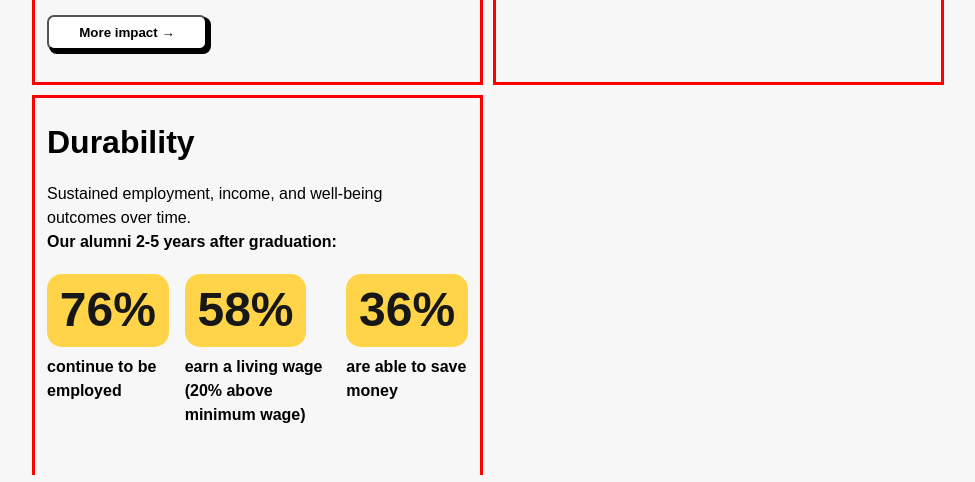
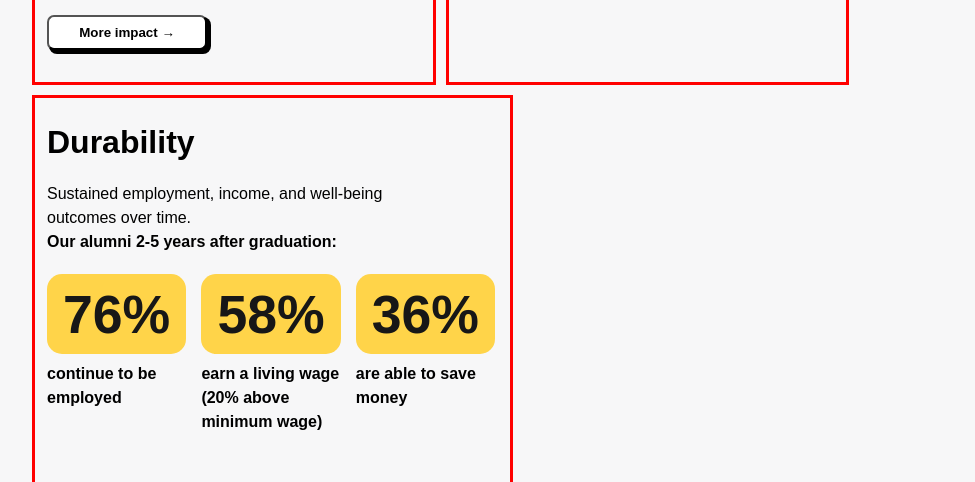
Before and after one commit to kkoryax/css-webpage, a plain HTML site: page index.html in a window 1280 px wide. Shown: the part 603-1085 px from the top of the page, without its empty margins (41-1016 px from the left). Drawn offline with Linux system fonts and the light colour scheme.

Commit message:
style(file): minor changed to <durability> box for adjusted gap between box and set new width with character

```diff
--- a/style.css
+++ b/style.css
@@ -5,8 +5,8 @@
     padding: 0;
     box-sizing: border-box;
 }
-
-/* * {
+/*
+* {
     outline: red solid 1px;
 } */
 
@@ -49,7 +49,7 @@ main {
 section {
     outline: red solid 3px;
     padding: 1.5rem 0.75rem ;
-    width: 50ch;
+    width: fit-content;
 }
 
 div {
@@ -128,11 +128,11 @@ button {
 .rowSection {
     display: flex;
     flex-direction: row;
-    gap: 1rem;
+    gap: 0.75rem;
 }
 
 .boxSection3 {
-    padding: 0.8rem;
+    padding: 1rem;
     width: fit-content;
     height: fit-content;
     border-radius: 15px;
@@ -145,7 +145,7 @@ button {
 }
 
 .boxSection3 p {
-    font-size: 3rem;
+    font-size: 3.35em;
     font-weight: 700;
     color: rgb(23, 23, 23);
 }
@@ -156,6 +156,7 @@ button {
 
 .description-rightbox {
     font-weight: 700;
+    width: 16ch;
 }
 
 .topic-description p {
```
